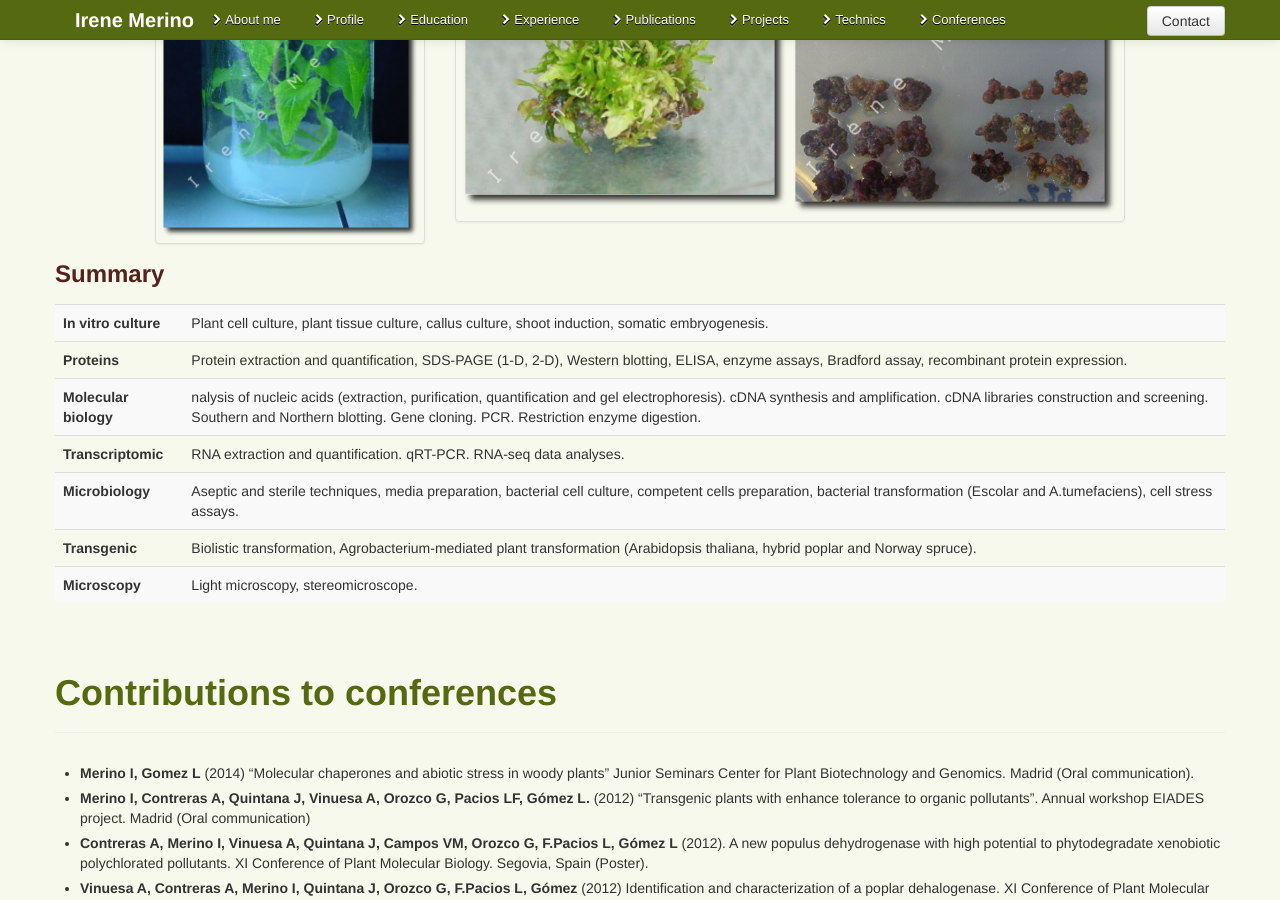
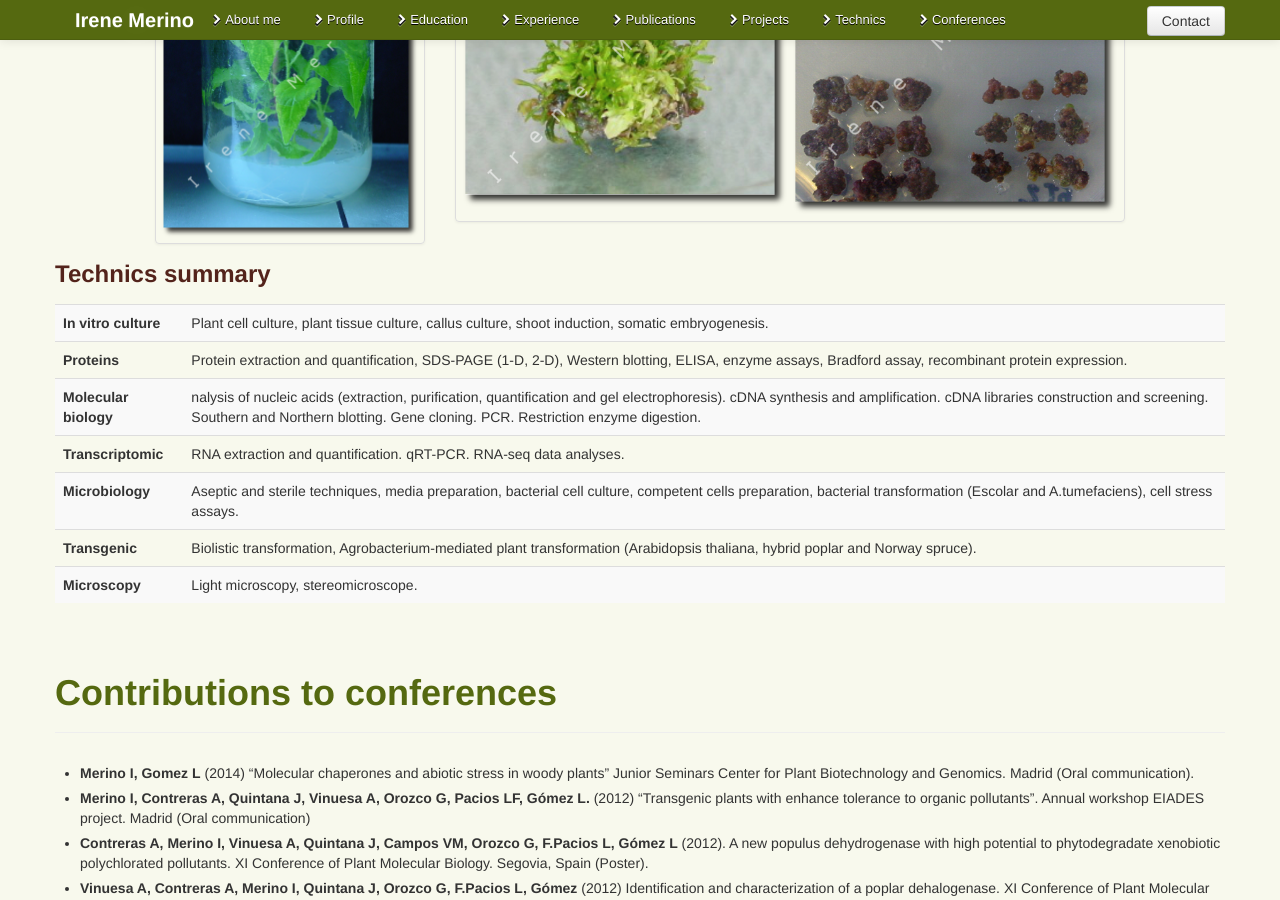
Before and after one commit to irenemerino/irenemerino, a Jekyll site: the page built from index.html, in a window 1280 px wide and 900 px high, scrolled down 4376 px. Built offline with Jekyll 4.4.1, drawn with Linux system fonts in a browser that asks for light colours; nearby versions of some CDN libraries.

Commit message:
update research technics summary header

```diff
--- a/index.html
+++ b/index.html
@@ -329,7 +329,7 @@
       </div>
     </div>
 
-    <h3>Summary</h3>
+    <h3>Technics summary</h3>
     <table class="table table-hover table-striped">
       <tbody>
         <tr>
```
